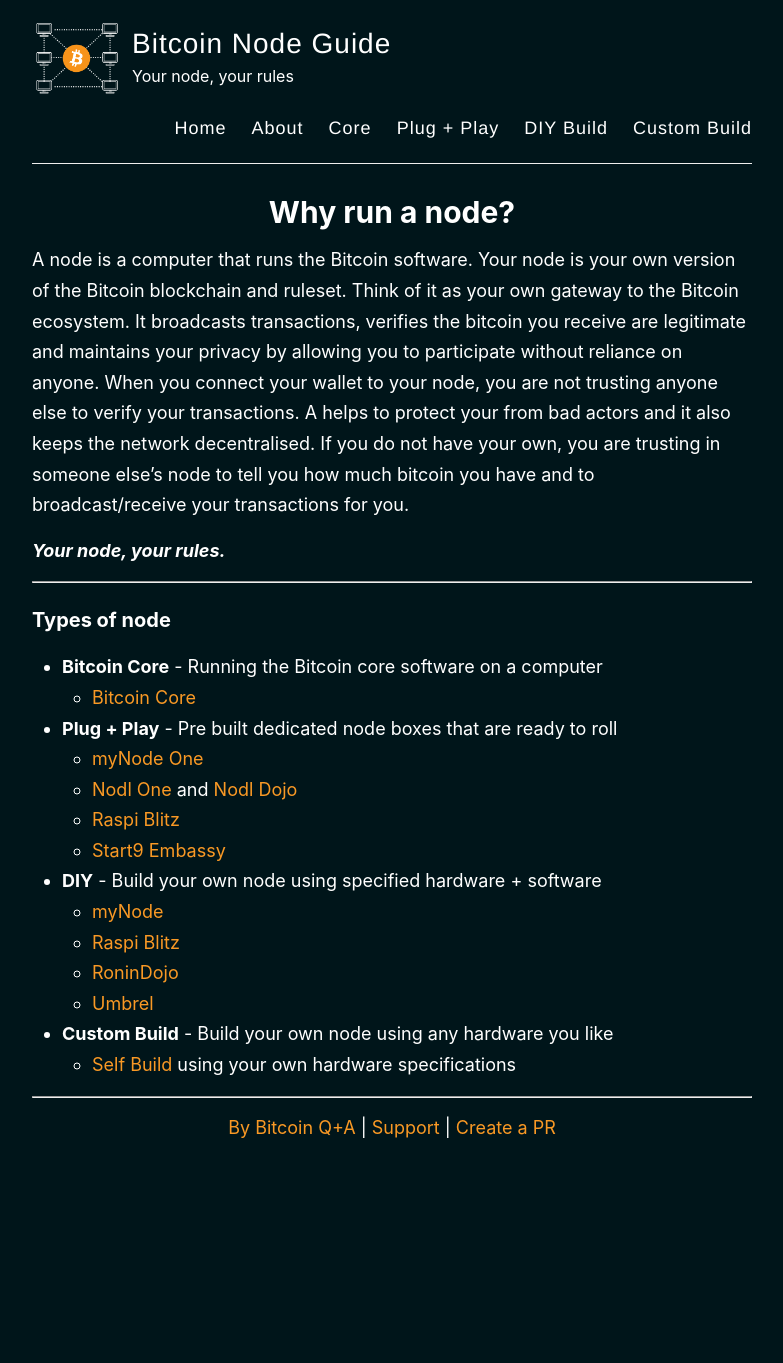
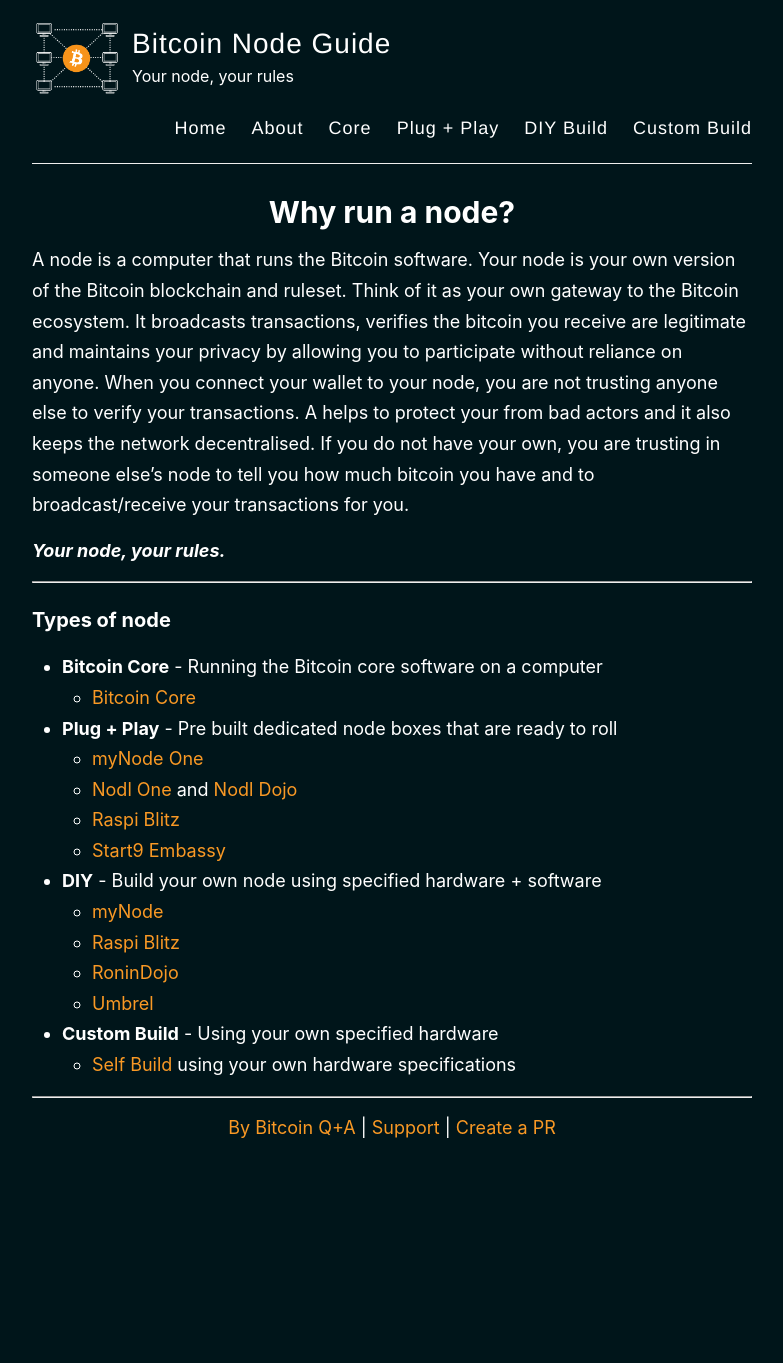
Before and after one commit to BitcoinQnA/node-guide, a Jekyll site: the page built from _pages/home.md, in a window 1280 px wide. Shown: the whole page, without its empty margins (248-1031 px from the left). Built offline with Jekyll 4.4.1, drawn with Linux system fonts in a browser that asks for light colours.

Commit message:
Update home.md

```diff
--- a/_pages/home.md
+++ b/_pages/home.md
@@ -27,7 +27,7 @@
     - [RoninDojo](https://wiki.ronindojo.io/)
     - [Umbrel](https://getumbrel.com/#start)
 
--  **Custom Build** - Build your own node using any hardware you like
+-  **Custom Build** - Using your own specified hardware
     - [Self Build](/custom) using your own hardware specifications
 
 
```
